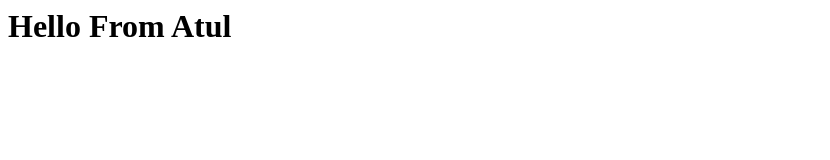
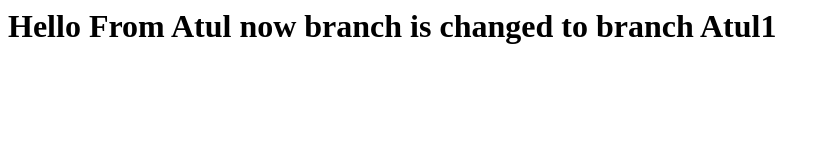
Before and after one commit to atulsingh7526041750/AFSD_Project, a plain HTML site: page index.html in a window 1280 px wide. Shown: the whole page, without its empty margins (0-830 px from the left). Drawn offline with Linux system fonts and the light colour scheme.

Commit message:
merge after change in branch 1

```diff
--- a/index.html
+++ b/index.html
@@ -1 +1 @@
-<h1>Hello From Atul</h1>
+<h1>Hello From Atul now branch is changed to branch Atul1</h1>
```
